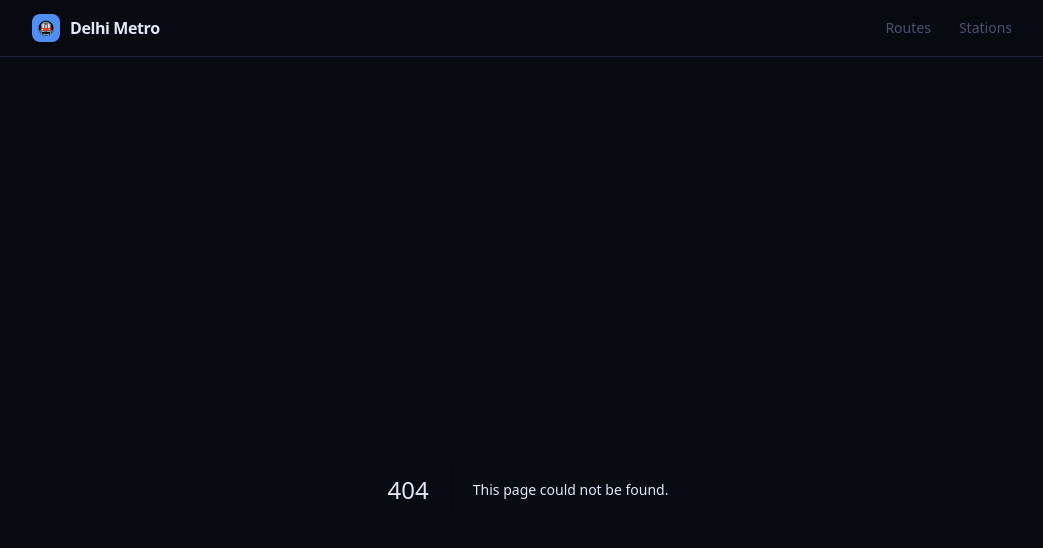
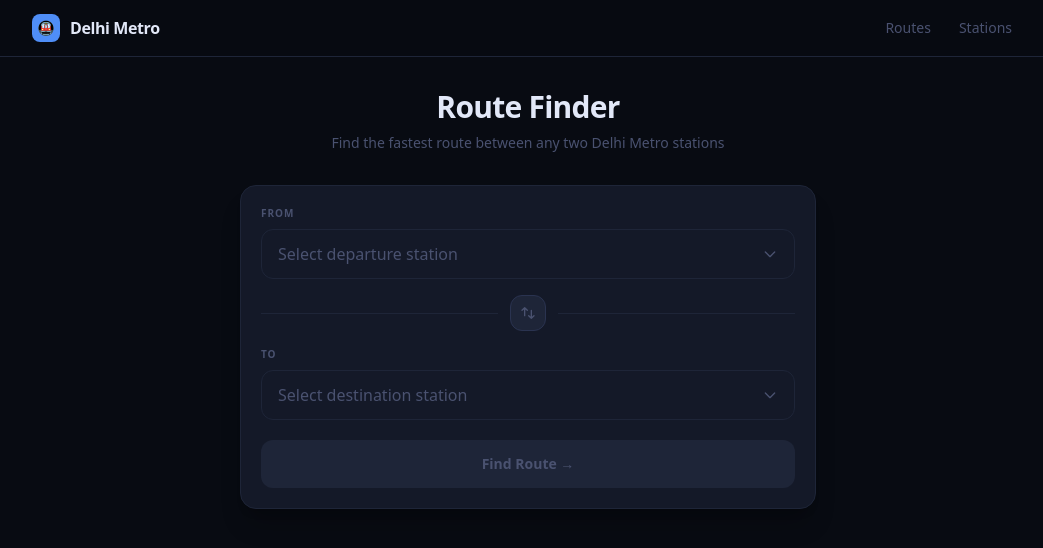
Before and after one commit to RSQ10/metrodelhi, a Next.js app: page / in a window 1280 px wide. Before the commit this address had no page. Shown: the top 548 px of the page, without its empty margins (112-1155 px from the left). Built offline with nearby package versions, Linux system fonts and the light colour scheme.

Commit message:
Implement route finder with station selection

```diff
--- /dev/null
+++ b/app/page.tsx
@@ -0,0 +1,113 @@
+'use client'
+import { useState, useEffect, Suspense } from 'react'
+import { useSearchParams } from 'next/navigation'
+import StationPicker from '@/components/StationPicker'
+import RouteResult from '@/components/RouteResult'
+import { useRouteStore } from '@/lib/store'
+import { FUNCTIONS_URL } from '@/lib/supabase'
+
+function HomeContent() {
+  const { fromStation, toStation, setFrom, setTo, swapStations } = useRouteStore()
+  const [loading, setLoading] = useState(false)
+  const [route, setRoute]     = useState<any>(null)
+  const [error, setError]     = useState<string | null>(null)
+  const searchParams = useSearchParams()
+
+  useEffect(() => {
+    const f = searchParams.get('from'), t = searchParams.get('to')
+    if (f) setFrom(decodeURIComponent(f))
+    if (t) setTo(decodeURIComponent(t))
+  }, [searchParams])
+  const findRoute = async () => {
+    if (!fromStation || !toStation) return
+    if (fromStation === toStation) { setError('Please select two different stations.'); return }
+    setLoading(true); setRoute(null); setError(null)
+    try {
+      const res  = await fetch(`${FUNCTIONS_URL}/route`, {
+        method: 'POST',
+        headers: { 'Content-Type': 'application/json' },
+        body: JSON.stringify({ from: fromStation, to: toStation }),
+      })
+      const data = await res.json()
+      if (data.error) setError(data.error)
+      else setRoute(data)
+    } catch { setError('Could not connect. Check your internet.') }
+    finally { setLoading(false) }
+  }
+
+  return (
+    <div className="max-w-xl mx-auto">
+      {/* Hero */}
+      <div className="text-center mb-8">
+        <h1 className="text-3xl font-bold text-[#e2e8f8] tracking-tight">Route Finder</h1>
+        <p className="text-[#4a5270] mt-2 text-sm">Find the fastest route between any two Delhi Metro stations</p>
+      </div>
+
+      {/* Picker card */}
+      <div className="bg-[#141928] rounded-2xl border border-[#1e2538] p-5 shadow-xl shadow-black/20">
+        <label className="block text-[10px] font-bold text-[#4a5270] uppercase tracking-widest mb-2">From</label>
+        <StationPicker
+          placeholder="Select departure station"
+          value={fromStation}
+          onSelect={(s) => { setFrom(s); setRoute(null); setError(null) }}
+        />
+
+        {/* Swap */}
+        <div className="flex items-center gap-3 my-4">
+          <div className="flex-1 h-px bg-[#1e2538]" />
+          <button
+            onClick={() => { swapStations(); setRoute(null) }}
+            className="w-9 h-9 rounded-xl bg-[#1e2538] hover:bg-[#2a3350] border border-[#2a3350]
+              hover:border-[#3a4568] flex items-center justify-center transition-all duration-200
+              text-[#4a5270] hover:text-[#e2e8f8] active:scale-95"
+          >
+            <svg className="w-4 h-4" fill="none" viewBox="0 0 24 24" stroke="currentColor" strokeWidth={2}>
+              <path strokeLinecap="round" strokeLinejoin="round" d="M7 16V4m0 0L3 8m4-4l4 4M17 8v12m0 0l4-4m-4 4l-4-4" />
+            </svg>
+          </button>
+          <div className="flex-1 h-px bg-[#1e2538]" />
+        </div>
+
+        <label className="block text-[10px] font-bold text-[#4a5270] uppercase tracking-widest mb-2">To</label>
+        <StationPicker
+          placeholder="Select destination station"
+          value={toStation}
+          onSelect={(s) => { setTo(s); setRoute(null); setError(null) }}
+        />
+
+        <button
+          onClick={findRoute}
+          disabled={!fromStation || !toStation || loading}
+          className="w-full mt-5 py-3.5 rounded-xl font-semibold text-white text-sm
+            bg-[#4f8ef7] hover:bg-[#3a7ef0] disabled:bg-[#1e2538] disabled:text-[#4a5270]
+            transition-all duration-200 active:scale-[0.98] flex items-center justify-center gap-2"
+        >
+          {loading ? (
+            <>
+              <div className="w-4 h-4 border-2 border-white/30 border-t-white rounded-full animate-spin" />
+              Finding route...
+            </>
+          ) : 'Find Route →'}
+        </button>
+      </div>
+
+      {/* Error */}
+      {error && (
+        <div className="mt-3 px-4 py-3 rounded-xl bg-red-950/50 border border-red-900/50 text-red-400 text-sm">
+          ⚠️ {error}
+        </div>
+      )}
+
+      {/* Result */}
+      {route && <RouteResult route={route} />}
+    </div>
+  )
+}
+
+export default function HomePage() {
+  return (
+    <Suspense>
+      <HomeContent />
+    </Suspense>
+  )
+}
```
